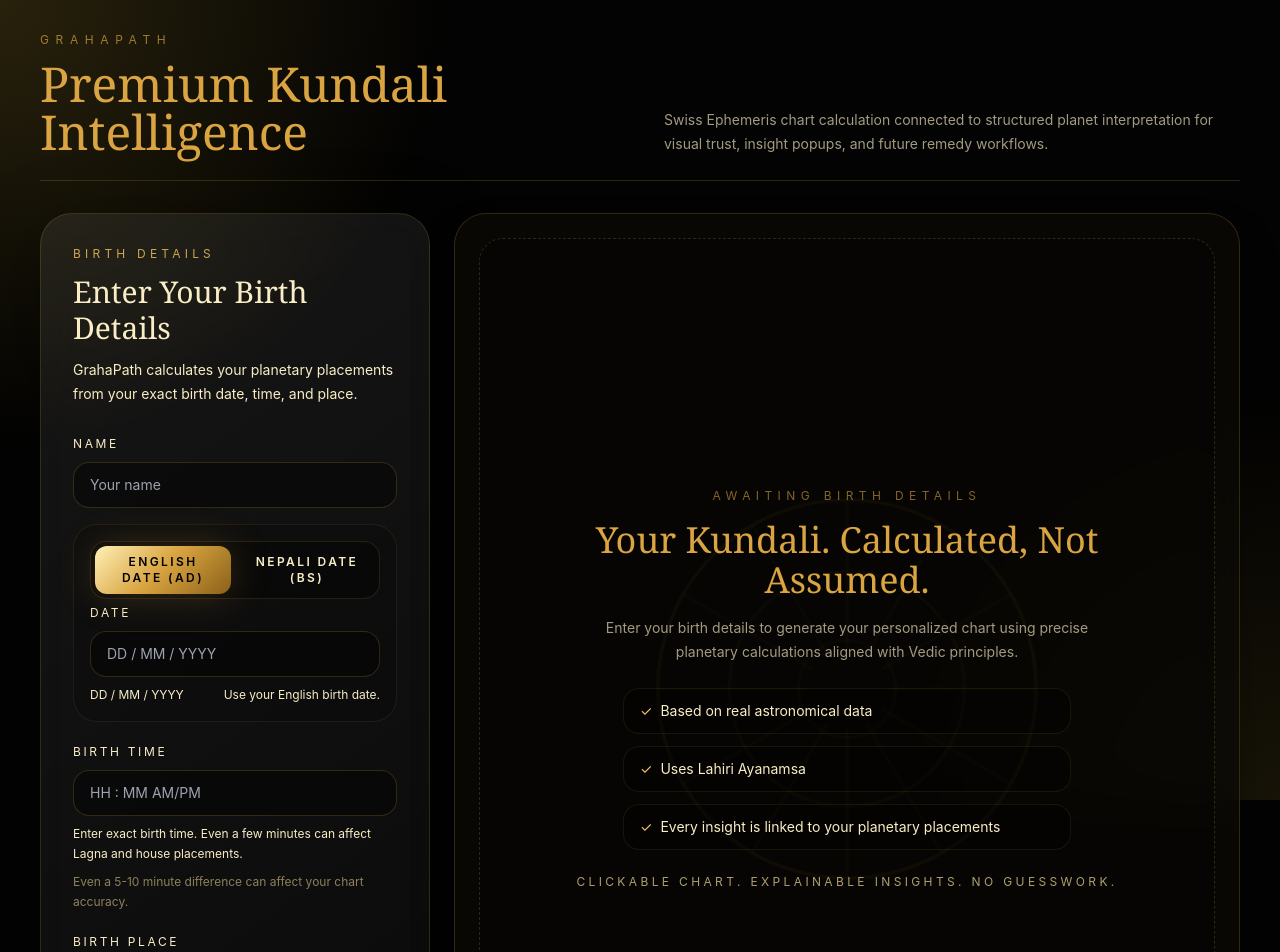
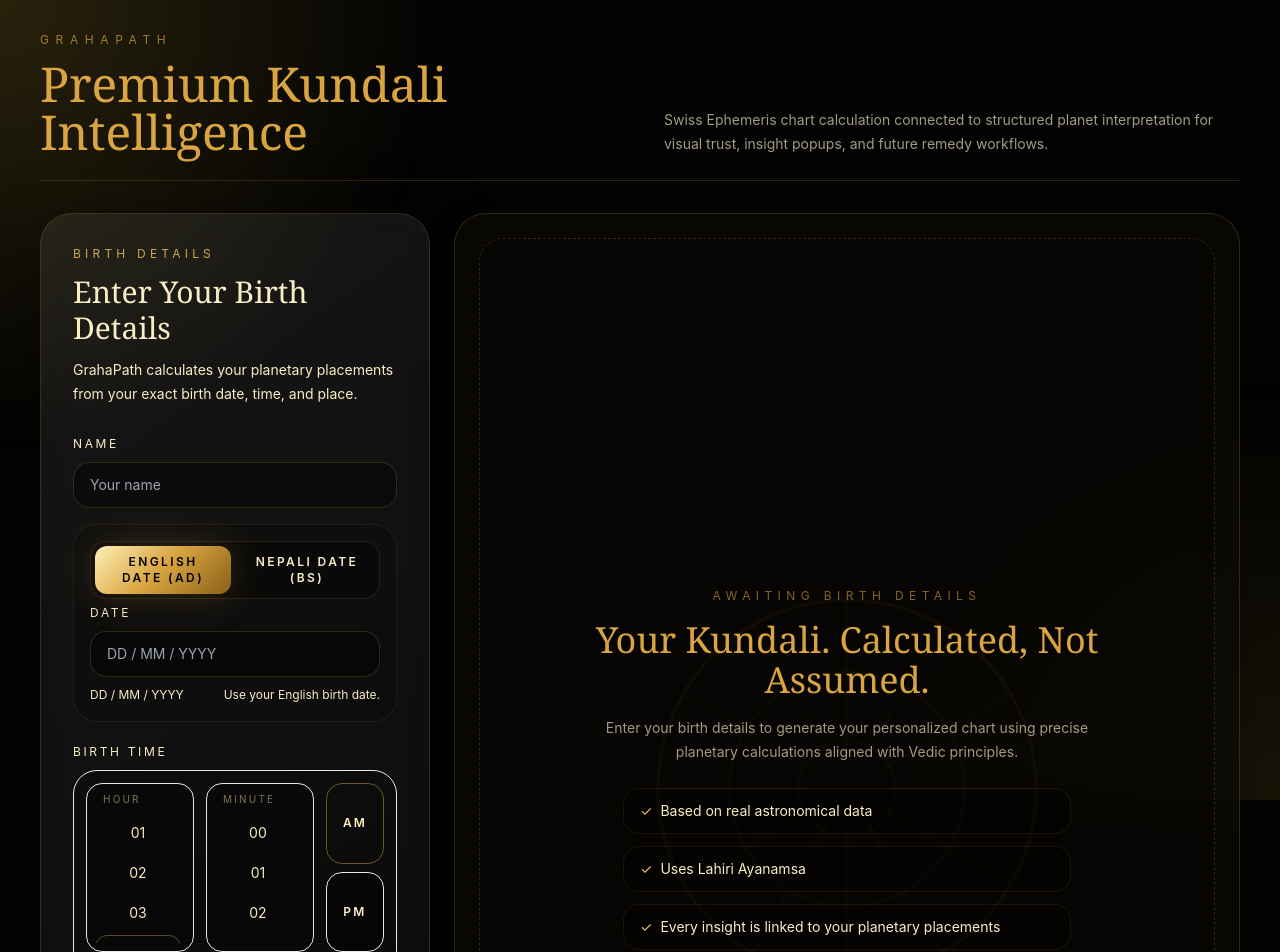
Before and after one commit to Titleshot/GrahaPath, a React (Vite) app in the folder frontend/: page / in a window 1280 px wide. Shown: the top 952 px of the page. Built offline with nearby package versions, Linux system fonts and the light colour scheme.

Commit message:
Add scrollable birth time selector
Co-authored-by: Titleshot <Titleshot@users.noreply.github.com>

```diff
--- a/frontend/src/App.jsx
+++ b/frontend/src/App.jsx
@@ -61,7 +61,11 @@ export default function App() {
       month: '12',
       day: '19',
     },
-    time: '',
+    timeParts: {
+      hour: '04',
+      minute: '30',
+      meridiem: 'AM',
+    },
     place: '',
   });
   const [chart, setChart] = useState(null);
@@ -78,6 +82,18 @@ export default function App() {
         ...current,
         bsDate: {
           ...current.bsDate,
+          [field]: value,
+        },
+      }));
+      return;
+    }
+
+    if (name.startsWith('timeParts.')) {
+      const field = name.split('.')[1];
+      setFormData((current) => ({
+        ...current,
+        timeParts: {
+          ...current.timeParts,
           [field]: value,
         },
       }));
@@ -107,7 +123,9 @@ export default function App() {
           month: Number(formData.bsDate.month),
           day: Number(formData.bsDate.day),
         },
-        time: normalizeBirthTime(formData.timeDisplay || ''),
+        time: normalizeBirthTime(
+          `${formData.timeParts.hour} : ${formData.timeParts.minute} ${formData.timeParts.meridiem}`
+        ),
         place: formData.place,
       };
 
--- a/frontend/src/components/BirthDetailsForm.jsx
+++ b/frontend/src/components/BirthDetailsForm.jsx
@@ -20,6 +20,9 @@ const nepaliMonths = [
   'Chaitra'
 ];
 
+const hourOptions = Array.from({ length: 12 }, (_item, index) => String(index + 1).padStart(2, '0'));
+const minuteOptions = Array.from({ length: 60 }, (_item, index) => String(index).padStart(2, '0'));
+
 function formatAdDisplay(value) {
   const digits = value.replace(/\D/g, '').slice(0, 8);
   const parts = [digits.slice(0, 2), digits.slice(2, 4), digits.slice(4, 8)].filter(Boolean);
@@ -36,10 +39,15 @@ function formatTimeDisplay(value) {
   return `${timeParts.join(' : ')}${meridiem ? ` ${meridiem}` : ''}`;
 }
 
+function formatSelectedTime(timeParts) {
+  return `${timeParts.hour || 'HH'} : ${timeParts.minute || 'MM'} ${timeParts.meridiem || 'AM/PM'}`;
+}
+
 function BirthDetailsForm({ formData, onChange, onSubmit, isLoading }) {
   const dateType = formData.dateType || 'AD';
   const bsDate = formData.bsDate || { year: 2053, month: 12, day: 19 };
   const selectedBsMonth = nepaliMonths[Number(bsDate.month) - 1];
+  const timeParts = formData.timeParts || { hour: '', minute: '', meridiem: 'AM' };
 
   function handleDateTypeChange(nextDateType) {
     onChange({
@@ -79,6 +87,27 @@ function BirthDetailsForm({ formData, onChange, onSubmit, isLoading }) {
       target: {
         name: 'timeDisplay',
         value: formatTimeDisplay(event.target.value)
+      }
+    });
+  }
+
+  function handleTimePartChange(field, value) {
+    const nextTimeParts = {
+      ...timeParts,
+      [field]: value
+    };
+
+    onChange({
+      target: {
+        name: 'timeParts',
+        value: nextTimeParts
+      }
+    });
+
+    onChange({
+      target: {
+        name: 'timeDisplay',
+        value: formatSelectedTime(nextTimeParts)
       }
     });
   }
@@ -189,15 +218,19 @@ function BirthDetailsForm({ formData, onChange, onSubmit, isLoading }) {
         </div>
 
         <div className="grid gap-4">
-          <label className="space-y-2">
+          <div className="space-y-2">
             <span className={labelClass}>Birth Time</span>
+            <TimePicker
+              timeParts={timeParts}
+              onChange={handleTimePartChange}
+            />
             <input
-              className={inputClass}
-              name="timeDisplay"
+              className="sr-only"
               value={formData.timeDisplay || ''}
               onChange={handleTimeChange}
-              placeholder="HH : MM AM/PM"
               required
+              tabIndex={-1}
+              aria-hidden="true"
             />
             <p className={helperClass}>
               Enter exact birth time. Even a few minutes can affect Lagna and house placements.
@@ -205,7 +238,7 @@ function BirthDetailsForm({ formData, onChange, onSubmit, isLoading }) {
             <p className="text-xs leading-5 text-gold-200/55">
               Even a 5-10 minute difference can affect your chart accuracy.
             </p>
-          </label>
+          </div>
         </div>
 
         <label className="space-y-2">
@@ -234,6 +267,80 @@ function BirthDetailsForm({ formData, onChange, onSubmit, isLoading }) {
   );
 }
 
+function TimePicker({ timeParts, onChange }) {
+  return (
+    <div className="rounded-3xl border border-gold-400/12 bg-black/25 p-3">
+      <div className="grid grid-cols-[1fr_1fr_auto] gap-3">
+        <TimeColumn
+          label="Hour"
+          value={timeParts.hour}
+          options={hourOptions}
+          onSelect={(value) => onChange('hour', value)}
+        />
+        <TimeColumn
+          label="Minute"
+          value={timeParts.minute}
+          options={minuteOptions}
+          onSelect={(value) => onChange('minute', value)}
+        />
+        <div className="grid gap-2">
+          {['AM', 'PM'].map((meridiem) => {
+            const isSelected = timeParts.meridiem === meridiem;
+
+            return (
+              <button
+                key={meridiem}
+                type="button"
+                onClick={() => onChange('meridiem', meridiem)}
+                className={`rounded-2xl border px-4 py-3 text-xs font-semibold tracking-[0.18em] transition ${
+                  isSelected
+                    ? 'border-gold-300/40 bg-gold-300/18 text-gold-100'
+                    : 'border-gold-400/12 bg-black/35 text-ivory-100/55 hover:border-gold-300/35 hover:text-gold-100'
+                }`}
+              >
+                {meridiem}
+              </button>
+            );
+          })}
+        </div>
+      </div>
+      <p className="mt-3 rounded-2xl border border-gold-300/10 bg-black/25 px-4 py-2 text-center text-sm text-gold-100/85">
+        Selected time: {formatSelectedTime(timeParts)}
+      </p>
+    </div>
+  );
+}
+
+function TimeColumn({ label, value, options, onSelect }) {
+  return (
+    <div className="rounded-2xl border border-gold-400/12 bg-black/35 p-2">
+      <p className="px-2 pb-2 text-[10px] uppercase tracking-[0.22em] text-gold-200/50">{label}</p>
+      <div className="max-h-32 overflow-y-auto pr-1">
+        <div className="grid gap-1">
+          {options.map((option) => {
+            const isSelected = value === option;
+
+            return (
+              <button
+                key={option}
+                type="button"
+                onClick={() => onSelect(option)}
+                className={`rounded-xl px-2 py-2 text-sm transition ${
+                  isSelected
+                    ? 'border border-gold-300/35 bg-gold-300/18 text-gold-100'
+                    : 'text-ivory-100/65 hover:bg-gold-300/8 hover:text-gold-100'
+                }`}
+              >
+                {option}
+              </button>
+            );
+          })}
+        </div>
+      </div>
+    </div>
+  );
+}
+
 function TypedBsInput({ label, value, placeholder, maxLength, helper, onChange }) {
   return (
     <label className="rounded-2xl border border-gold-400/15 bg-black/35 px-4 py-3 transition focus-within:border-gold-300/60 focus-within:ring-2 focus-within:ring-gold-400/15">
```
Also changed, not shown: 5 other files (tests, documents, lock files or other folders).
